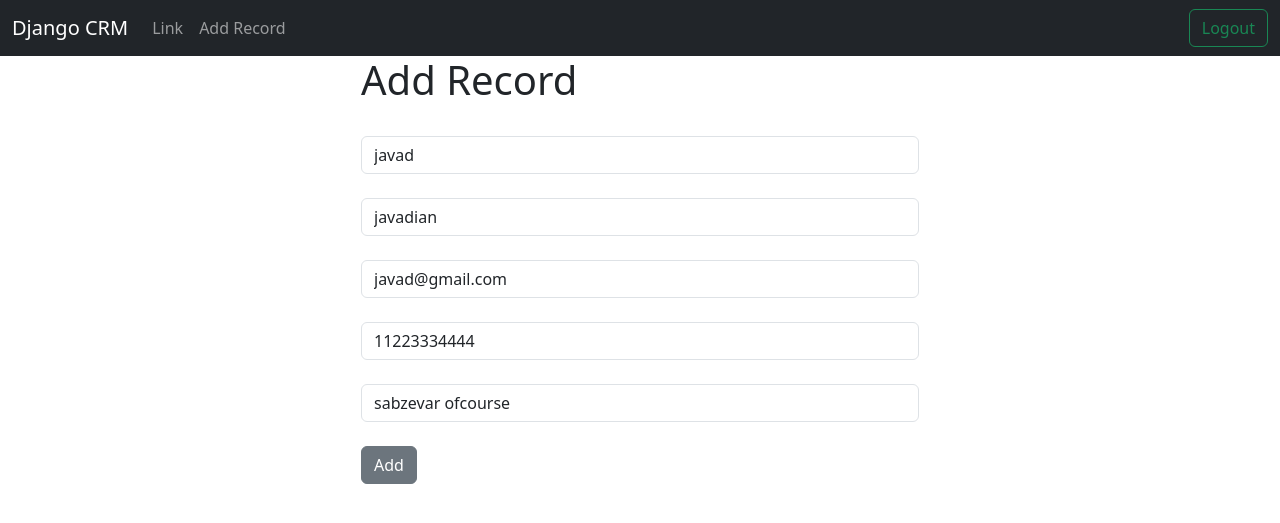
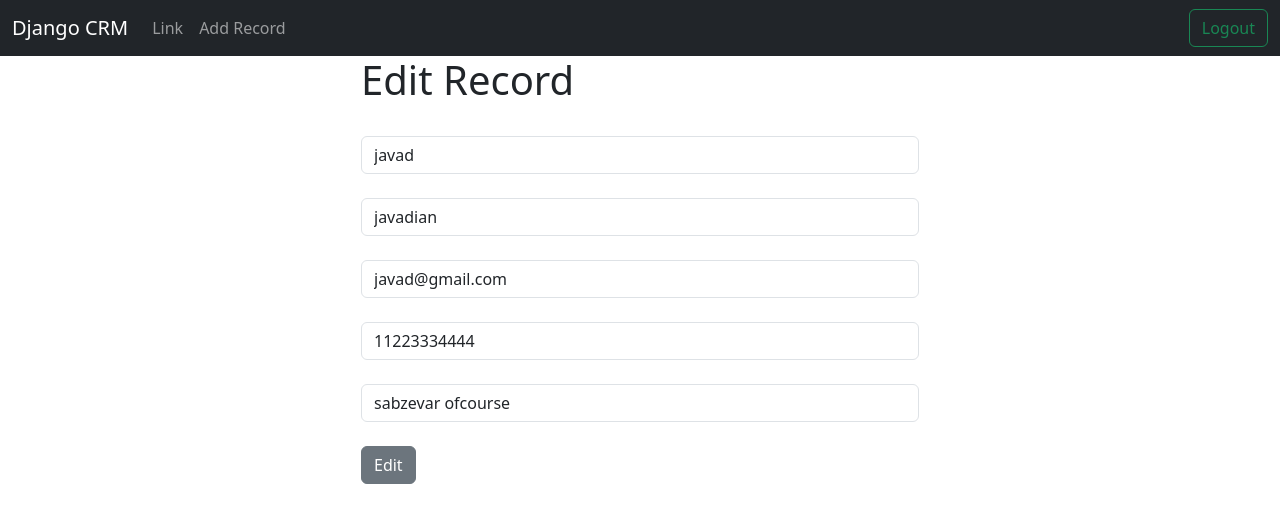
Before and after one commit to Mmdaqajan/django-crm, a Django app: page /edit_record/1/ in a window 1280 px wide. Shown: the top 523 px of the page. Run offline with Django 5.2, Linux system fonts and the light colour scheme; a user stored in the database is signed in; data comes from the database, SQL or seed files in the repository; both versions use the stored data as it was after the commit.

Commit message:
complete edit record section

```diff
--- a/website/templates/website/edit_redord.html
+++ b/website/templates/website/edit_record.html
@@ -1,12 +1,12 @@
 {% extends 'website/base.html' %}
 
 {% block title %}
-	Add Record Page
+	Edit Record Page
 {% endblock %}
 
 {% block content %}
  <div class="col-md-6 offset-md-3">
-        <h1>Add Record</h1>
+        <h1>Edit Record</h1>
         <br>
         <form action="{% url 'edit_record' this_record.id %}" method="post" class="">
               {% csrf_token %}
@@ -22,7 +22,7 @@
             {{ form.address }}
 
               <br>
-              <button type="submit" class="btn btn-secondary">Add</button>
+              <button type="submit" class="btn btn-secondary">Edit</button>
         </form>
     </div>
 
--- a/website/views.py
+++ b/website/views.py
@@ -88,33 +88,14 @@ def add_customer_record(request):
         return redirect('home')
 
 
-def addd_customer_record(request):
-    add_customer_form = AddRecordForm(request.POST or None)
-    if request.user.is_authenticated:
-        if request.method == 'POST':
-            if add_customer_form.is_valid():
-                add_record = add_customer_form.save()
-                messages.success(request, 'Record Added ...')
-                return redirect(reverse('home'))
-    else:
-        messages.success(request, 'You Must Be Logged In !!!')
-    context = {
-        'add_customer_form': add_customer_form,
-    }
-    return render(request, 'website/add_record.html', context)
-
-
 def edit_customer_record(request, pk):
     if request.user.is_authenticated:
         this_record = Record.objects.get(id=pk)
         form = AddRecordForm(request.POST or None, instance=this_record)
-        context = {
-            'this_record': this_record,
-            'form': form,
-            'first_name': this_record.first_name,
-            'last_name': this_record.last_name,
-            'email': this_record.email,
-            'phone': this_record.phone,
-            'address': this_record.address,
-        }
-        return render(request, 'website/edit_redord.html', context)
+        if form.is_valid():
+            form.save()
+            messages.success(request, 'Record Has Been Updated!')
+            return redirect('home')
+        return render(request, 'website/edit_record.html', {'form': form, 'this_record': this_record})
+    else:
+        return redirect('home')
```
Also changed, not shown: db.sqlite3.
